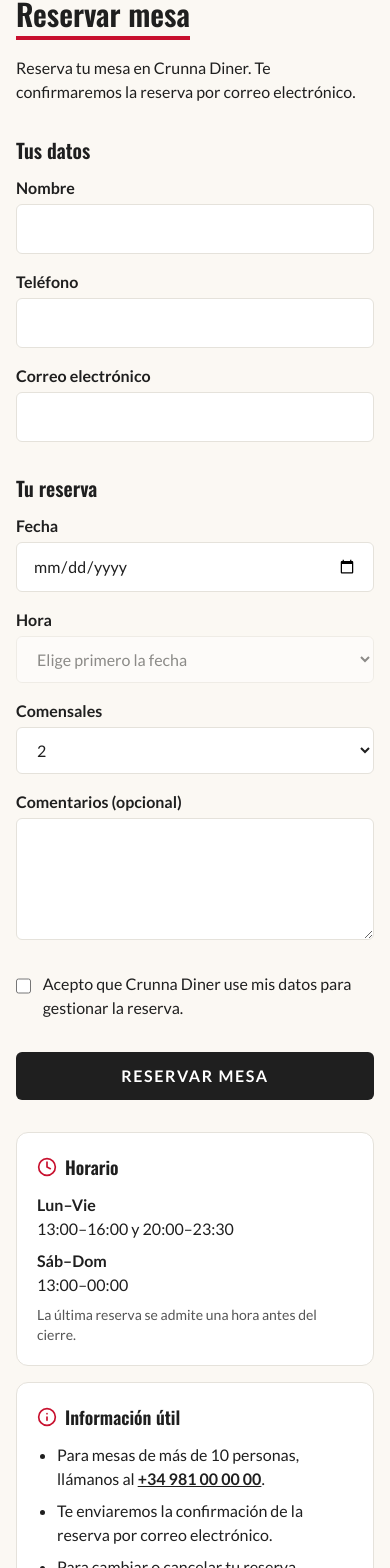
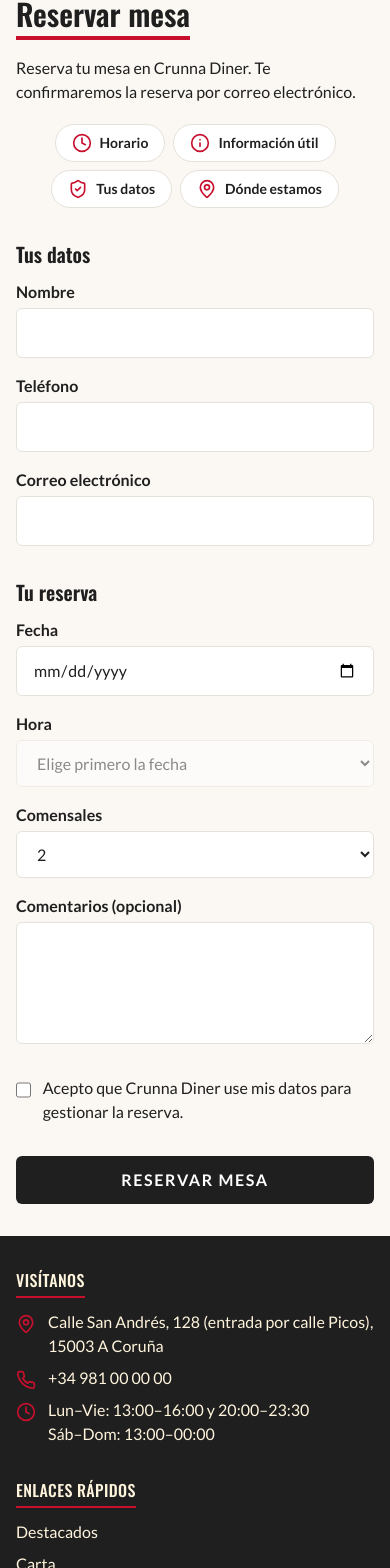
Before and after one commit to diaz827/RestauranteOnline, a React (Vite) app in the folder restauranteOnline/: page /reservas in a window 390 px wide. Shown: the part 148-1716 px from the top of the page. Built offline with nearby package versions, Linux system fonts and the light colour scheme.

Commit message:
Mostrar la información de Reservas en ventanas en móvil
- Crear InfoDialog, una ventana informativa con la etiqueta dialog

- Definir una sola vez los bloques de información en ReservasInfo

- Mostrar cuatro botones centrados bajo la introducción en móvil y las tarjetas en escritorio

```diff
--- /dev/null
+++ b/restauranteOnline/src/components/InfoDialog.tsx
@@ -0,0 +1,57 @@
+import { useEffect, useId, useRef } from 'react'
+import type { ReactNode } from 'react'
+
+interface InfoDialogProps {
+  abierto: boolean
+  titulo: string
+  children: ReactNode
+  onCerrar: () => void
+}
+
+export default function InfoDialog({ abierto, titulo, children, onCerrar }: InfoDialogProps) {
+  const dialogo = useRef<HTMLDialogElement>(null)
+  const idTitulo = useId()
+
+  useEffect(() => {
+    const elemento = dialogo.current
+    if (elemento === null) {
+      return
+    }
+    if (abierto && !elemento.open) {
+      elemento.showModal()
+    }
+    if (!abierto && elemento.open) {
+      elemento.close()
+    }
+  }, [abierto])
+
+  return (
+    <dialog
+      ref={dialogo}
+      onClose={onCerrar}
+      onClick={(evento) => {
+        if (evento.target === evento.currentTarget) {
+          onCerrar()
+        }
+      }}
+      aria-labelledby={idTitulo}
+      className="m-auto w-[calc(100%-2rem)] max-w-md overflow-y-auto rounded-xl backdrop:bg-black/50"
+    >
+      <article className="grid gap-4 p-6">
+        <h2 id={idTitulo} className="font-titulos text-2xl font-semibold">
+          {titulo}
+        </h2>
+        {children}
+        <footer className="flex justify-end">
+          <button
+            type="button"
+            onClick={onCerrar}
+            className="rounded-md bg-negro px-5 py-3 font-bold tracking-widest text-white uppercase"
+          >
+            Cerrar
+          </button>
+        </footer>
+      </article>
+    </dialog>
+  )
+}
--- a/restauranteOnline/src/components/ReservasInfo.tsx
+++ b/restauranteOnline/src/components/ReservasInfo.tsx
@@ -1,19 +1,35 @@
-import { Fragment } from 'react'
+import { Fragment, useState } from 'react'
+import type { ReactNode } from 'react'
+import type { IconType } from 'react-icons'
 import { LuClock, LuInfo, LuMapPin, LuShieldCheck } from 'react-icons/lu'
 import { restaurante } from '../data/restaurante'
+import InfoDialog from './InfoDialog'
+
+interface ReservasInfoProps {
+  modo: 'tarjetas' | 'ventanas'
+}
+
+interface Bloque {
+  id: string
+  titulo: string
+  Icono: IconType
+  contenido: ReactNode
+}
 
 const claseTarjeta = 'rounded-xl border border-borde bg-white p-5'
 const claseTitulo = 'mb-3 flex items-center gap-2 font-titulos text-lg font-semibold'
 const claseIcono = 'h-5 w-5 text-rojo'
 
-export default function ReservasInfo() {
-  return (
-    <aside aria-label="Información sobre las reservas" className="grid gap-4 lg:self-start">
-      <section className={claseTarjeta}>
-        <h2 className={claseTitulo}>
-          <LuClock className={claseIcono} aria-hidden="true" />
-          Horario
-        </h2>
+export default function ReservasInfo({ modo }: ReservasInfoProps) {
+  const [abierto, setAbierto] = useState<string | null>(null)
+
+  const bloques: Bloque[] = [
+    {
+      id: 'horario',
+      titulo: 'Horario',
+      Icono: LuClock,
+      contenido: (
+        <>
           <dl>
             {restaurante.horario.map(({ dias, horas }) => (
               <Fragment key={dias}>
@@ -23,13 +39,14 @@ export default function ReservasInfo() {
             ))}
           </dl>
           <p className="text-sm text-gris">La última reserva se admite una hora antes del cierre.</p>
-      </section>
-
-      <section className={claseTarjeta}>
-        <h2 className={claseTitulo}>
-          <LuInfo className={claseIcono} aria-hidden="true" />
-          Información útil
-        </h2>
+        </>
+      ),
+    },
+    {
+      id: 'util',
+      titulo: 'Información útil',
+      Icono: LuInfo,
+      contenido: (
         <ul className="grid list-disc gap-2 pl-5">
           <li>
             Para mesas de más de 10 personas, llámanos al{' '}
@@ -42,30 +59,78 @@ export default function ReservasInfo() {
           <li>Para cambiar o cancelar tu reserva, llámanos por teléfono.</li>
           <li>Si tienes alergias o intolerancias, cuéntanoslo en los comentarios.</li>
         </ul>
-      </section>
-
-      <section className={claseTarjeta}>
-        <h2 className={claseTitulo}>
-          <LuShieldCheck className={claseIcono} aria-hidden="true" />
-          Tus datos
-        </h2>
+      ),
+    },
+    {
+      id: 'datos',
+      titulo: 'Tus datos',
+      Icono: LuShieldCheck,
+      contenido: (
         <p>
           Usamos tus datos únicamente para gestionar tu reserva. No los compartimos con nadie ni los
           usamos para otros fines.
         </p>
-      </section>
-
-      <section className={claseTarjeta}>
-        <h2 className={claseTitulo}>
-          <LuMapPin className={claseIcono} aria-hidden="true" />
-          Dónde estamos
-        </h2>
+      ),
+    },
+    {
+      id: 'ubicacion',
+      titulo: 'Dónde estamos',
+      Icono: LuMapPin,
+      contenido: (
         <address className="not-italic">
           <a href={restaurante.mapa} target="_blank" rel="noopener noreferrer" className="underline">
             {restaurante.direccion}
           </a>
         </address>
+      ),
+    },
+  ]
+
+  if (modo === 'ventanas') {
+    const actual = bloques.find((bloque) => bloque.id === abierto)
+
+    return (
+      <section aria-label="Información sobre las reservas" className="mt-5 lg:hidden">
+        <ul className="flex flex-wrap justify-center gap-2">
+          {bloques.map(({ id, titulo, Icono }) => (
+            <li key={id}>
+              <button
+                type="button"
+                onClick={() => setAbierto(id)}
+                className="flex items-center gap-2 rounded-full border border-borde bg-white px-4 py-2 text-sm font-bold"
+              >
+                <Icono className={claseIcono} aria-hidden="true" />
+                {titulo}
+              </button>
+            </li>
+          ))}
+        </ul>
+
+        <InfoDialog
+          abierto={actual !== undefined}
+          titulo={actual?.titulo ?? ''}
+          onCerrar={() => setAbierto(null)}
+        >
+          {actual?.contenido}
+        </InfoDialog>
       </section>
+    )
+  }
+
+  return (
+    <aside
+      aria-label="Información sobre las reservas"
+      className="hidden gap-4 lg:grid lg:self-start"
+    >
+      {bloques.map(({ id, titulo, Icono, contenido }) => (
+        <section key={id} className={claseTarjeta}>
+          <h2 className={claseTitulo}>
+            <Icono className={claseIcono} aria-hidden="true" />
+            {titulo}
+          </h2>
+          {contenido}
+        </section>
+      ))}
     </aside>
   )
 }
--- a/restauranteOnline/src/pages/ReservasPage.tsx
+++ b/restauranteOnline/src/pages/ReservasPage.tsx
@@ -96,6 +96,7 @@ export default function ReservasPage() {
           Reservar mesa
         </h1>
         <p>Reserva tu mesa en Crunna Diner. Te confirmaremos la reserva por correo electrónico.</p>
+        <ReservasInfo modo="ventanas" />
       </header>
 
       <form onSubmit={manejarEnvio} noValidate className="grid gap-8">
@@ -219,7 +220,7 @@ export default function ReservasPage() {
         </button>
       </form>
 
-      <ReservasInfo />
+      <ReservasInfo modo="tarjetas" />
     </main>
   )
 }
```
Lines whose indentation alone changed are shown as unchanged.
